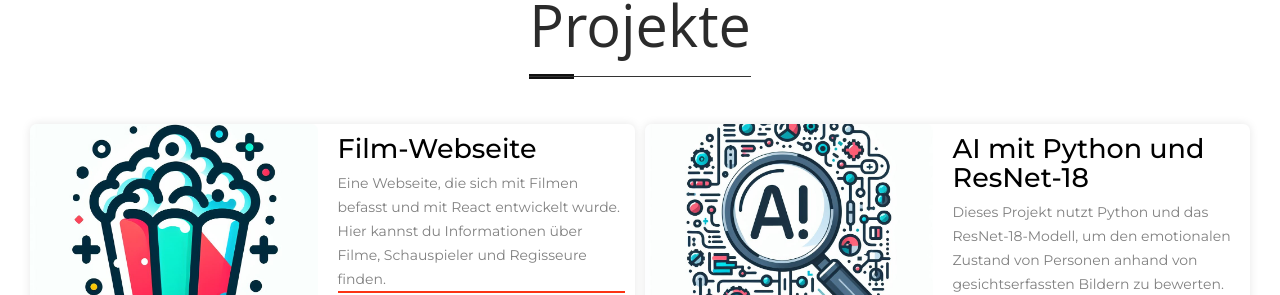
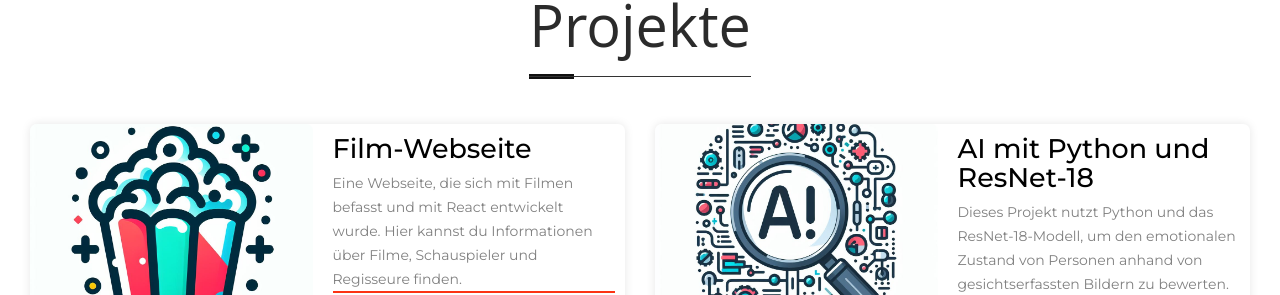
Before and after one commit to koalachef/koalachef.github.io, a plain HTML site: page index.html in a window 1280 px wide. Shown: the part 1659-1954 px from the top of the page. Drawn offline with nearby package versions, Linux system fonts and the light colour scheme.

Commit message:
Update style.css

```diff
--- a/style.css
+++ b/style.css
@@ -562,7 +562,7 @@ button {
 .grid-container {
 	display: grid;
 	grid-template-columns: 1fr 1fr;
-	gap: 10px
+	gap: 30px
 }
 
 @media (max-width:955px) {
```
